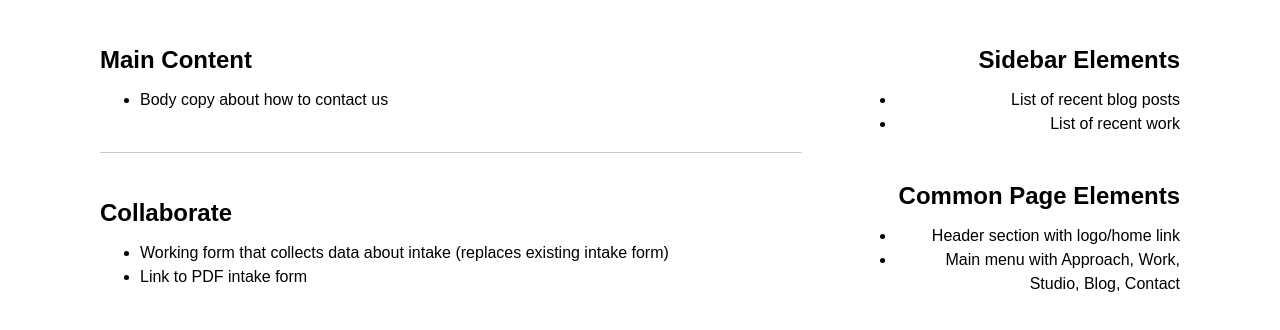
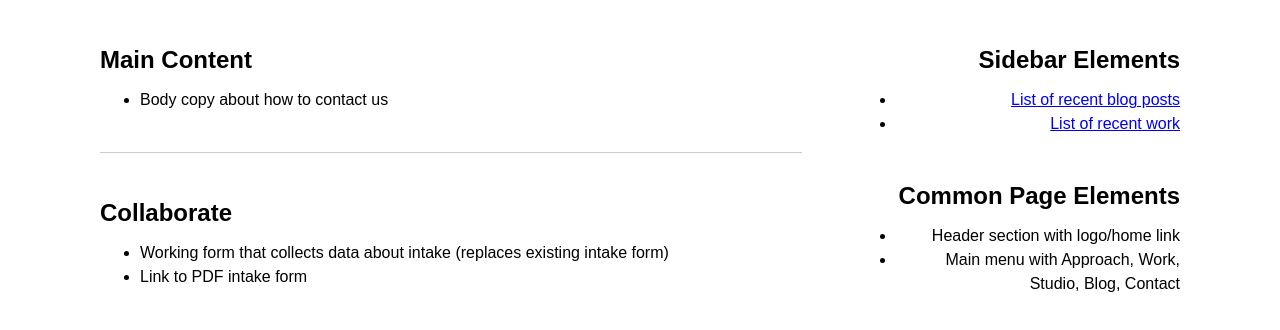
Before and after one commit to druryjeff/design-studio, a plain HTML site: page contact.html in a window 1280 px wide. Shown: the part 112-442 px from the top of the page. Drawn offline with Linux system fonts and the light colour scheme.

Commit message:
Update sidebar links

```diff
--- a/contact.html
+++ b/contact.html
@@ -65,8 +65,8 @@
                     <section>
                         <h1>Sidebar Elements</h1>
                         <ul>
-                            <li>List of recent blog posts</li>
-                            <li>List of recent work</li>
+                            <li><a href="blog.html">List of recent blog posts</a></li>
+                            <li><a href="work.html">List of recent work</a></li>
                         </ul>
                     </section>
 
```
Also changed, not shown: approach.html (+2 -1 lines), blog-page.html (+2 -2 lines), blog.html (+1 -1 lines), index.html (+1 -1 lines), studio.html (+1 -2 lines), work-page.html (+2 -1 lines).
